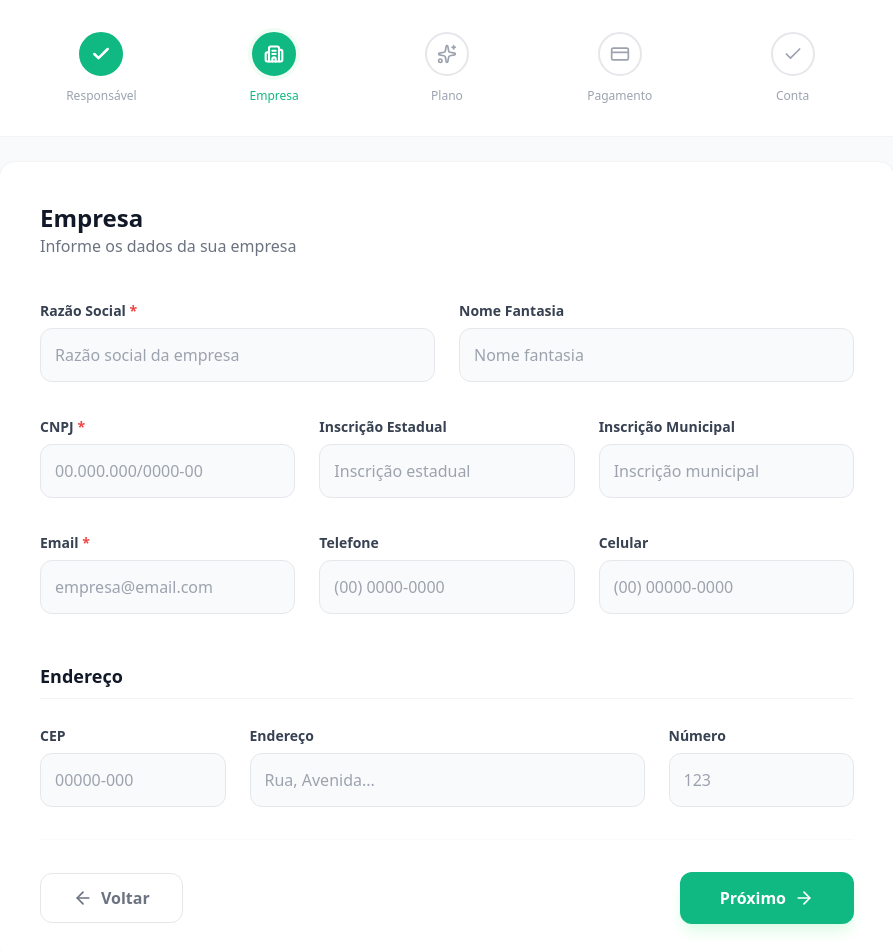
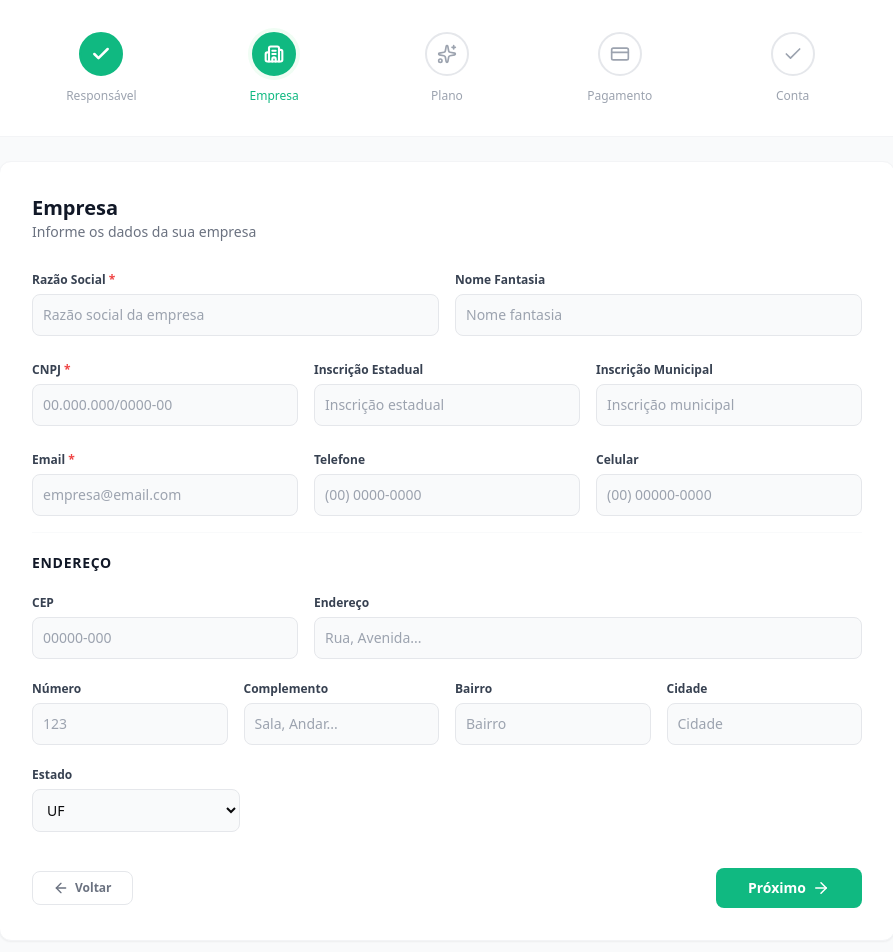
Before and after one commit to Yrmih/techplann-frontend, a Next.js app: page /onboarding/organization in a window 1280 px wide. Shown: the top 952 px of the page, without its empty margins (193-1086 px from the left). Built offline with nearby package versions, Linux system fonts and the light colour scheme.

Commit message:
feat: adicionar componente NextButton e aprimorar o formulário de organização com ajustes de estilo e novos campos

```diff
--- a/src/components/forms/onboarding/OrganizationForm.tsx
+++ b/src/components/forms/onboarding/OrganizationForm.tsx
@@ -22,99 +22,124 @@ export const OrganizationForm = () => {
   };
 
   return (
-    /* Card com sombra suave (shadow-md) e bordas arredondadas conforme o Figma */
-    <div className="bg-white rounded-2xl border border-gray-100 p-10 shadow-md">
-      <header className="mb-10">
-        <h2 className="text-2xl font-bold text-gray-900">Empresa</h2>
-        <p className="text-gray-500">Informe os dados da sua empresa</p>
+    /* Card ajustado para escala menor (p-8) com sombreamento sutil */
+    <div className="bg-white rounded-xl border border-gray-100 p-8 shadow-sm max-w-5xl mx-auto">
+      <header className="mb-6">
+        <h2 className="text-xl font-bold text-gray-900">Empresa</h2>
+        <p className="text-sm text-gray-500">Informe os dados da sua empresa</p>
       </header>
 
-      <form onSubmit={handleSubmit(onSubmit)} className="space-y-8">
+      <form onSubmit={handleSubmit(onSubmit)} className="space-y-5">
         {/* Bloco: Identificação */}
-        <div className="grid grid-cols-1 md:grid-cols-2 gap-6">
-          <div className="space-y-1.5">
-            <label className="text-sm font-semibold text-gray-700">Razão Social <span className="text-red-500">*</span></label>
+        <div className="grid grid-cols-1 md:grid-cols-2 gap-4">
+          <div className="space-y-1">
+            <label className="text-xs font-semibold text-gray-700">Razão Social <span className="text-red-500">*</span></label>
             <input
               {...register("razaoSocial")}
               placeholder="Razão social da empresa"
-              className={`w-full p-3.5 border rounded-xl bg-gray-50 focus:ring-1 focus:ring-[#10b981] outline-none transition-all ${errors.razaoSocial ? 'border-red-500' : 'border-gray-200 focus:border-[#10b981]'}`}
+              className={`w-full p-2.5 text-sm border rounded-lg bg-gray-50 focus:ring-1 focus:ring-[#10b981] outline-none transition-all ${errors.razaoSocial ? 'border-red-500' : 'border-gray-200 focus:border-[#10b981]'}`}
             />
-            {errors.razaoSocial && <span className="text-xs text-red-500 font-medium">{errors.razaoSocial.message}</span>}
+            {errors.razaoSocial && <span className="text-[10px] text-red-500 font-medium">{errors.razaoSocial.message}</span>}
           </div>
-          <div className="space-y-1.5">
-            <label className="text-sm font-semibold text-gray-700">Nome Fantasia</label>
+          <div className="space-y-1">
+            <label className="text-xs font-semibold text-gray-700">Nome Fantasia</label>
             <input
               {...register("nomeFantasia")}
               placeholder="Nome fantasia"
-              className="w-full p-3.5 border border-gray-200 rounded-xl bg-gray-50 focus:ring-1 focus:ring-[#10b981] focus:border-[#10b981] outline-none transition-all"
+              className="w-full p-2.5 text-sm border border-gray-200 rounded-lg bg-gray-50 focus:ring-1 focus:ring-[#10b981] outline-none"
             />
           </div>
         </div>
 
-        {/* Bloco: Documentos (Grid de 3 colunas) */}
-        <div className="grid grid-cols-1 md:grid-cols-3 gap-6">
-          <div className="space-y-1.5">
-            <label className="text-sm font-semibold text-gray-700">CNPJ <span className="text-red-500">*</span></label>
-            <input {...register("cnpj")} placeholder="00.000.000/0000-00" className="w-full p-3.5 border border-gray-200 rounded-xl bg-gray-50 outline-none focus:ring-1 focus:ring-[#10b981] focus:border-[#10b981]" />
+        {/* Bloco: Documentos */}
+        <div className="grid grid-cols-1 md:grid-cols-3 gap-4">
+          <div className="space-y-1">
+            <label className="text-xs font-semibold text-gray-700">CNPJ <span className="text-red-500">*</span></label>
+            <input {...register("cnpj")} placeholder="00.000.000/0000-00" className="w-full p-2.5 text-sm border border-gray-200 rounded-lg bg-gray-50 outline-none focus:ring-[#10b981]" />
           </div>
-          <div className="space-y-1.5">
-            <label className="text-sm font-semibold text-gray-700">Inscrição Estadual</label>
-            <input {...register("inscricaoEstadual")} placeholder="Inscrição estadual" className="w-full p-3.5 border border-gray-200 rounded-xl bg-gray-50 outline-none focus:ring-1 focus:ring-[#10b981]" />
+          <div className="space-y-1">
+            <label className="text-xs font-semibold text-gray-700">Inscrição Estadual</label>
+            <input {...register("inscricaoEstadual")} placeholder="Inscrição estadual" className="w-full p-2.5 text-sm border border-gray-200 rounded-lg bg-gray-50 outline-none focus:ring-[#10b981]" />
           </div>
-          <div className="space-y-1.5">
-            <label className="text-sm font-semibold text-gray-700">Inscrição Municipal</label>
-            <input {...register("inscricaoMunicipal")} placeholder="Inscrição municipal" className="w-full p-3.5 border border-gray-200 rounded-xl bg-gray-50 outline-none focus:ring-1 focus:ring-[#10b981]" />
+          <div className="space-y-1">
+            <label className="text-xs font-semibold text-gray-700">Inscrição Municipal</label>
+            <input {...register("inscricaoMunicipal")} placeholder="Inscrição municipal" className="w-full p-2.5 text-sm border border-gray-200 rounded-lg bg-gray-50 outline-none focus:ring-[#10b981]" />
           </div>
         </div>
 
-        {/* Bloco: Contato (Email, Telefone, Celular) */}
-        <div className="grid grid-cols-1 md:grid-cols-3 gap-6">
-          <div className="space-y-1.5">
-            <label className="text-sm font-semibold text-gray-700">Email <span className="text-red-500">*</span></label>
-            <input {...register("email")} placeholder="empresa@email.com" className="w-full p-3.5 border border-gray-200 rounded-xl bg-gray-50 outline-none focus:ring-1 focus:ring-[#10b981]" />
+        {/* Bloco: Contato */}
+        <div className="grid grid-cols-1 md:grid-cols-3 gap-4 border-b border-gray-50 pb-4">
+          <div className="space-y-1">
+            <label className="text-xs font-semibold text-gray-700">Email <span className="text-red-500">*</span></label>
+            <input {...register("email")} placeholder="empresa@email.com" className="w-full p-2.5 text-sm border border-gray-200 rounded-lg bg-gray-50 outline-none focus:ring-[#10b981]" />
           </div>
-          <div className="space-y-1.5">
-            <label className="text-sm font-semibold text-gray-700">Telefone</label>
-            <input {...register("telefone")} placeholder="(00) 0000-0000" className="w-full p-3.5 border border-gray-200 rounded-xl bg-gray-50 outline-none focus:ring-1 focus:ring-[#10b981]" />
+          <div className="space-y-1">
+            <label className="text-xs font-semibold text-gray-700">Telefone</label>
+            <input {...register("telefone")} placeholder="(00) 0000-0000" className="w-full p-2.5 text-sm border border-gray-200 rounded-lg bg-gray-50 outline-none focus:ring-[#10b981]" />
           </div>
-          <div className="space-y-1.5">
-            <label className="text-sm font-semibold text-gray-700">Celular</label>
-            <input {...register("celular")} placeholder="(00) 00000-0000" className="w-full p-3.5 border border-gray-200 rounded-xl bg-gray-50 outline-none focus:ring-1 focus:ring-[#10b981]" />
+          <div className="space-y-1">
+            <label className="text-xs font-semibold text-gray-700">Celular</label>
+            <input {...register("celular")} placeholder="(00) 00000-0000" className="w-full p-2.5 text-sm border border-gray-200 rounded-lg bg-gray-50 outline-none focus:ring-[#10b981]" />
           </div>
         </div>
 
-        <div className="pt-4">
-          <h3 className="text-lg font-bold text-gray-900 border-b border-gray-100 pb-2 mb-6">Endereço</h3>
+        {/* Seção Endereço - Campos Faltantes Adicionados */}
+        <div className="space-y-4">
+          <h3 className="text-sm font-bold text-gray-900 uppercase tracking-wider">Endereço</h3>
 
-          <div className="grid grid-cols-1 md:grid-cols-4 gap-6">
-            <div className="md:col-span-1 space-y-1.5">
-              <label className="text-sm font-semibold text-gray-700">CEP</label>
-              <input {...register("cep")} placeholder="00000-000" className="w-full p-3.5 border border-gray-200 rounded-xl bg-gray-50 outline-none focus:ring-1 focus:ring-[#10b981]" />
+          <div className="grid grid-cols-1 md:grid-cols-3 gap-4">
+            <div className="space-y-1">
+              <label className="text-xs font-semibold text-gray-700">CEP</label>
+              <input {...register("cep")} placeholder="00000-000" className="w-full p-2.5 text-sm border border-gray-200 rounded-lg bg-gray-50 outline-none focus:ring-[#10b981]" />
             </div>
-            <div className="md:col-span-2 space-y-1.5">
-              <label className="text-sm font-semibold text-gray-700">Endereço</label>
-              <input {...register("endereco")} placeholder="Rua, Avenida..." className="w-full p-3.5 border border-gray-200 rounded-xl bg-gray-50 outline-none focus:ring-1 focus:ring-[#10b981]" />
+            <div className="md:col-span-2 space-y-1">
+              <label className="text-xs font-semibold text-gray-700">Endereço</label>
+              <input {...register("endereco")} placeholder="Rua, Avenida..." className="w-full p-2.5 text-sm border border-gray-200 rounded-lg bg-gray-50 outline-none focus:ring-[#10b981]" />
             </div>
-            <div className="md:col-span-1 space-y-1.5">
-              <label className="text-sm font-semibold text-gray-700">Número</label>
-              <input {...register("numero")} placeholder="123" className="w-full p-3.5 border border-gray-200 rounded-xl bg-gray-50 outline-none focus:ring-1 focus:ring-[#10b981]" />
+          </div>
+
+          <div className="grid grid-cols-1 md:grid-cols-4 gap-4">
+            <div className="space-y-1">
+              <label className="text-xs font-semibold text-gray-700">Número</label>
+              <input {...register("numero")} placeholder="123" className="w-full p-2.5 text-sm border border-gray-200 rounded-lg bg-gray-50 outline-none focus:ring-[#10b981]" />
             </div>
+            <div className="space-y-1">
+              <label className="text-xs font-semibold text-gray-700">Complemento</label>
+              <input {...register("complemento")} placeholder="Sala, Andar..." className="w-full p-2.5 text-sm border border-gray-200 rounded-lg bg-gray-50 outline-none focus:ring-[#10b981]" />
+            </div>
+            <div className="space-y-1">
+              <label className="text-xs font-semibold text-gray-700">Bairro</label>
+              <input {...register("bairro")} placeholder="Bairro" className="w-full p-2.5 text-sm border border-gray-200 rounded-lg bg-gray-50 outline-none focus:ring-[#10b981]" />
+            </div>
+            <div className="space-y-1">
+              <label className="text-xs font-semibold text-gray-700">Cidade</label>
+              <input {...register("cidade")} placeholder="Cidade" className="w-full p-2.5 text-sm border border-gray-200 rounded-lg bg-gray-50 outline-none focus:ring-[#10b981]" />
+            </div>
+          </div>
+
+          <div className="w-full md:w-1/4 space-y-1">
+            <label className="text-xs font-semibold text-gray-700">Estado</label>
+            <select {...register("estado")} className="w-full p-2.5 text-sm border border-gray-200 rounded-lg bg-gray-50 outline-none focus:ring-[#10b981]">
+              <option value="">UF</option>
+              <option value="SP">SP</option>
+              {/* Adicionar outros estados */}
+            </select>
           </div>
         </div>
 
-        {/* Botões de Ação com estilização premium */}
-        <div className="flex justify-between items-center pt-8 border-t border-gray-50">
+        {/* Botões de Ação */}
+        <div className="flex justify-between items-center pt-4 mt-6">
           <button
             type="button"
-            className="flex items-center gap-2 text-gray-500 font-semibold hover:text-gray-800 transition-all border border-gray-200 px-8 py-3 rounded-xl hover:bg-gray-50"
+            className="flex items-center gap-1.5 text-xs text-gray-500 font-bold hover:text-gray-800 transition-all border border-gray-200 px-5 py-2 rounded-lg hover:bg-gray-50"
           >
-            <ArrowLeft size={20} /> Voltar
+            <ArrowLeft size={16} /> Voltar
           </button>
           <button
             type="submit"
-            className="flex items-center gap-2 bg-[#10b981] text-white px-10 py-3.5 rounded-xl font-bold hover:opacity-90 transition-all active:scale-95 shadow-lg shadow-green-100"
+            className="flex items-center gap-1.5 bg-[#10b981] text-white px-8 py-2.5 rounded-lg text-sm font-bold hover:opacity-90 transition-all active:scale-95"
           >
-            Próximo <ArrowRight size={20} />
+            Próximo <ArrowRight size={18} />
           </button>
         </div>
       </form>
```
Also changed, not shown: src/components/forms/onboarding/NextButton.tsx (added, +48 -0 lines).
